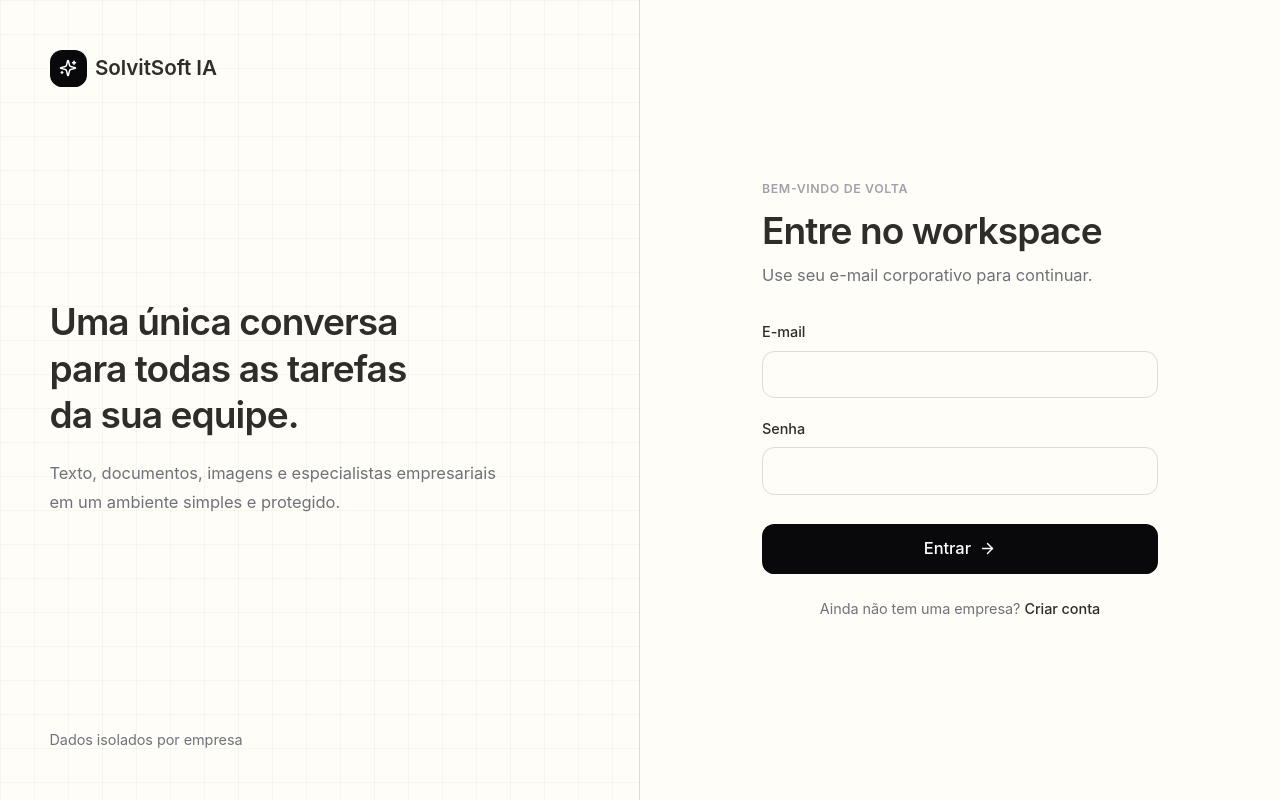
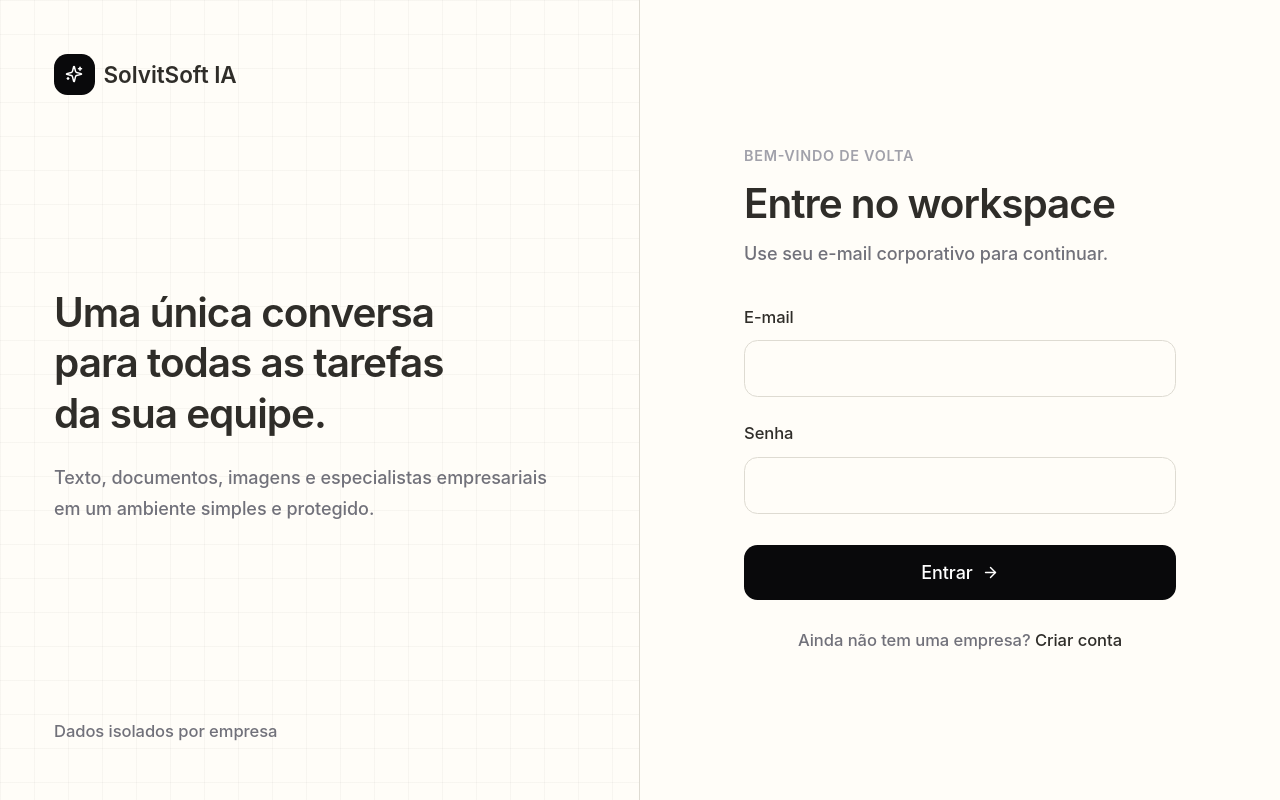
Before and after one commit to douglasoliveira21/saas-ia, a Next.js app in the folder frontend/: page /login in a window 1280 px wide. Built offline with nearby package versions, Linux system fonts and the light colour scheme; no server answers.

Commit message:
Bundle rounded font and increase typography scale

```diff
--- a/frontend/app/globals.css
+++ b/frontend/app/globals.css
@@ -4,7 +4,7 @@
 
 :root {
   color-scheme: light;
-  --font-ai: ui-rounded, "SF Pro Rounded", "Aptos", "Segoe UI Variable Text",
+  --font-ai: "Nunito Sans Variable", ui-rounded, "SF Pro Rounded", "Aptos", "Segoe UI Variable Text",
     "SF Pro Text", Inter, ui-sans-serif, system-ui, -apple-system,
     BlinkMacSystemFont, "Segoe UI", sans-serif;
   --claude-canvas: #faf9f5;
@@ -21,7 +21,7 @@
 
 html {
   font-family: var(--font-ai);
-  font-size: 16.5px;
+  font-size: 18px;
   font-synthesis: none;
   text-rendering: optimizeLegibility;
   -webkit-font-smoothing: antialiased;
@@ -35,6 +35,7 @@ body {
   font-family: inherit;
   letter-spacing: -0.003em;
   line-height: 1.55;
+  font-weight: 450;
 }
 
 h1,
@@ -111,3 +112,26 @@ textarea,
 select {
   color: var(--claude-text);
 }
+
+/* Escala tipográfica mais confortável e perceptivelmente maior. */
+.text-sm {
+  font-size: 0.92rem;
+  line-height: 1.55rem;
+}
+
+.text-xs {
+  font-size: 0.8rem;
+  line-height: 1.25rem;
+}
+
+.text-\[11px\] {
+  font-size: 0.73rem;
+  line-height: 1.05rem;
+}
+
+button,
+input,
+textarea,
+select {
+  font-weight: 500;
+}
--- a/frontend/app/layout.tsx
+++ b/frontend/app/layout.tsx
@@ -1,3 +1,4 @@
+import "@fontsource-variable/nunito-sans";
 import "./globals.css";
 export const metadata={title:"Nexora AI — Inteligência para empresas",description:"Plataforma de IA multimodal segura para equipes."};
 export default function Layout({children}:{children:React.ReactNode}){return <html lang="pt-BR"><body>{children}</body></html>}
--- a/frontend/package.json
+++ b/frontend/package.json
@@ -1 +1 @@
-{"name":"nexora-frontend","version":"1.0.0","private":true,"scripts":{"dev":"next dev","build":"next build","start":"next start"},"dependencies":{"@radix-ui/react-dialog":"^1.1.14","lucide-react":"^0.468.0","next":"15.5.20","react":"19.0.0","react-dom":"19.0.0","react-markdown":"^10.1.0","rehype-raw":"^7.0.0","rehype-sanitize":"^6.0.0","remark-gfm":"^4.0.1"},"devDependencies":{"@types/node":"^22.10.2","@types/react":"^19.0.3","@types/react-dom":"^19.0.2","autoprefixer":"^10.4.20","postcss":"8.5.10","tailwindcss":"^3.4.17","typescript":"^5.7.2"},"overrides":{"postcss":"8.5.10"}}
+{"name":"nexora-frontend","version":"1.0.0","private":true,"scripts":{"dev":"next dev","build":"next build","start":"next start"},"dependencies":{"@fontsource-variable/nunito-sans":"^5.2.7","@radix-ui/react-dialog":"^1.1.14","lucide-react":"^0.468.0","next":"15.5.20","react":"19.0.0","react-dom":"19.0.0","react-markdown":"^10.1.0","rehype-raw":"^7.0.0","rehype-sanitize":"^6.0.0","remark-gfm":"^4.0.1"},"devDependencies":{"@types/node":"^22.10.2","@types/react":"^19.0.3","@types/react-dom":"^19.0.2","autoprefixer":"^10.4.20","postcss":"8.5.10","tailwindcss":"^3.4.17","typescript":"^5.7.2"},"overrides":{"postcss":"8.5.10"}}
```
Also changed, not shown: 1 other file (tests, documents, lock files or other folders).
